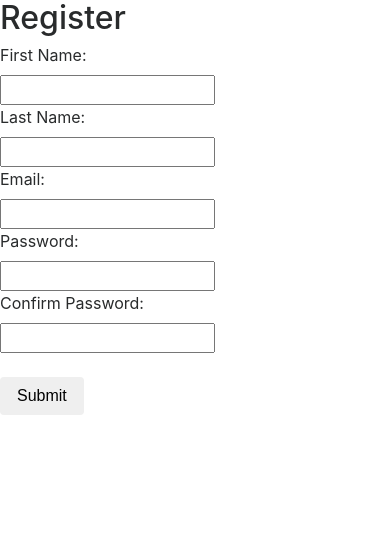
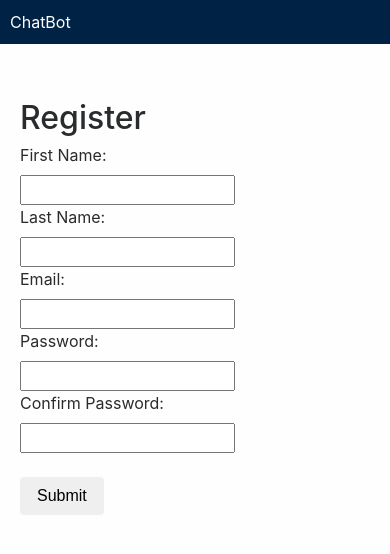
Before and after one commit to Fromalaska49/DunderMifflin-ChatBot, a Django app: page / in a window 390 px wide. Shown: the top 554 px of the page. Run offline with Django 3.2, Linux system fonts and the light colour scheme; parts of the project's set-up code (start-up, migrations or seed data) failed here and were passed over; some libraries are stand-ins or nearby versions.

Commit message:
Theming and Refactoring
Setting up basics of theme and reorganizing some of the template code

```diff
--- /dev/null
+++ b/ChatBot/static/ChatBot/css/main.css
@@ -0,0 +1,34 @@
+/*
+UTSA Branding Guidlines
+
+UTSA-Blue: #002244;
+UTSA-Orange: #f47321
+*/
+
+body {
+	background-color: #FEFEFE;
+}
+
+header {
+	background-color: #002244;
+	color: #ffffff;
+	padding: 20px;
+	font-size: 20px;
+}
+
+main {
+	margin-top: 60px;
+	padding: 20px;
+}
+
+@media (max-width: 767px) {
+
+	header {
+		font-size: 16px;
+		padding: 10px;
+	}
+
+	main {
+		margin-top: 36px;
+	}
+}
--- a/templates/main_template.html
+++ b/templates/main_template.html
@@ -1,4 +1,5 @@
 {% load staticfiles %}
+{% load static %}
 
 <!DOCTYPE html>
 <html>
@@ -7,12 +8,23 @@
         <meta charset="utf-8">
 
         <link rel="stylesheet" href="https://maxcdn.bootstrapcdn.com/bootstrap/4.0.0-alpha.6/css/bootstrap.min.css" integrity="sha384-rwoIResjU2yc3z8GV/NPeZWAv56rSmLldC3R/AZzGRnGxQQKnKkoFVhFQhNUwEyJ" crossorigin="anonymous">
+        <link rel="stylesheet" type="text/css" href="{% static 'css/main.css' %}" />
 
         <title>{% block title %}{% endblock %}</title>
+
+        <!-- SCRIPTS -->
+        <script src="https://code.jquery.com/jquery-3.2.1.min.js" integrity="sha256-hwg4gsxgFZhOsEEamdOYGBf13FyQuiTwlAQgxVSNgt4=" crossorigin="anonymous"></script>
+        <script type="text/javascript" src="https://code.jquery.com/jquery-2.2.3.min.js"></script>
+        <script src="https://cdnjs.cloudflare.com/ajax/libs/tether/1.4.0/js/tether.min.js" integrity="sha384-DztdAPBWPRXSA/3eYEEUWrWCy7G5KFbe8fFjk5JAIxUYHKkDx6Qin1DkWx51bBrb" crossorigin="anonymous"></script>
+        <script src="https://maxcdn.bootstrapcdn.com/bootstrap/4.0.0-alpha.6/js/bootstrap.min.js" integrity="sha384-vBWWzlZJ8ea9aCX4pEW3rVHjgjt7zpkNpZk+02D9phzyeVkE+jo0ieGizqPLForn" crossorigin="anonymous"></script>
+
+        {% block javascript %}{% endblock %}  <!-- block for including your javascript files -->
     </head>
 
     <body>
-
+        <header id="main-header">
+            ChatBot
+        </header>
         <main>
             {% block content %}
             {% endblock %}
@@ -20,13 +32,5 @@
 
         <footer>
         </footer>
-
-            <!-- SCRIPTS -->
-            <script src="https://code.jquery.com/jquery-3.2.1.min.js" integrity="sha256-hwg4gsxgFZhOsEEamdOYGBf13FyQuiTwlAQgxVSNgt4=" crossorigin="anonymous"></script>
-            <script type="text/javascript" src="https://code.jquery.com/jquery-2.2.3.min.js"></script>
-            <script src="https://cdnjs.cloudflare.com/ajax/libs/tether/1.4.0/js/tether.min.js" integrity="sha384-DztdAPBWPRXSA/3eYEEUWrWCy7G5KFbe8fFjk5JAIxUYHKkDx6Qin1DkWx51bBrb" crossorigin="anonymous"></script>
-            <script src="https://maxcdn.bootstrapcdn.com/bootstrap/4.0.0-alpha.6/js/bootstrap.min.js" integrity="sha384-vBWWzlZJ8ea9aCX4pEW3rVHjgjt7zpkNpZk+02D9phzyeVkE+jo0ieGizqPLForn" crossorigin="anonymous"></script>
-
-            {% block javascript %}{% endblock %}  <!-- block for including your javascript files -->
     </body>
 </html>
```
